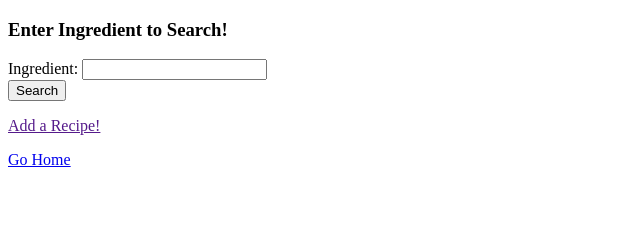
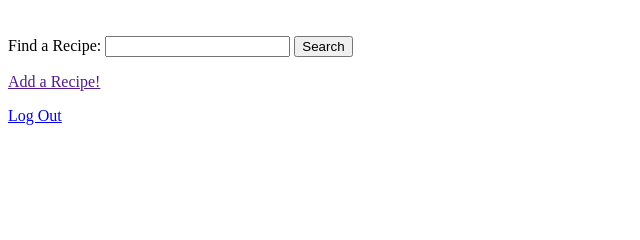
Before and after one commit to CharliePenner/Group11, a Flask app: a page that uses templates/user_page.html in a window 1280 px wide. Shown: the part 155-395 px from the top of the page, without its empty margins (0-640 px from the left). Run offline with Flask 3, Linux system fonts and the light colour scheme; data that the repository does not hold is empty.

Commit message:
updated format of user_page.html

```diff
--- a/templates/user_page.html
+++ b/templates/user_page.html
@@ -128,16 +128,15 @@
                 </tbody>
             </table>
         </div>
-        <h3>Enter Ingredient to Search!</h3>
         <form action="/search" method="post">
-            Ingredient:
-            <input type="text" name="Ingredient"></br>
+            <br><br>Find a Recipe:
+            <input type="text" name="SearchQuery">
             <input type="submit" value="Search">
         </form>
         <p><a href="{{ add_recipe_url }}">Add a Recipe!</a></p>
     {% endif %}
 
-    <p><a href="/">Go Home</a></p>
+    <p><a href="/">Log Out</a></p>
 
 </body>
 </html>
```
